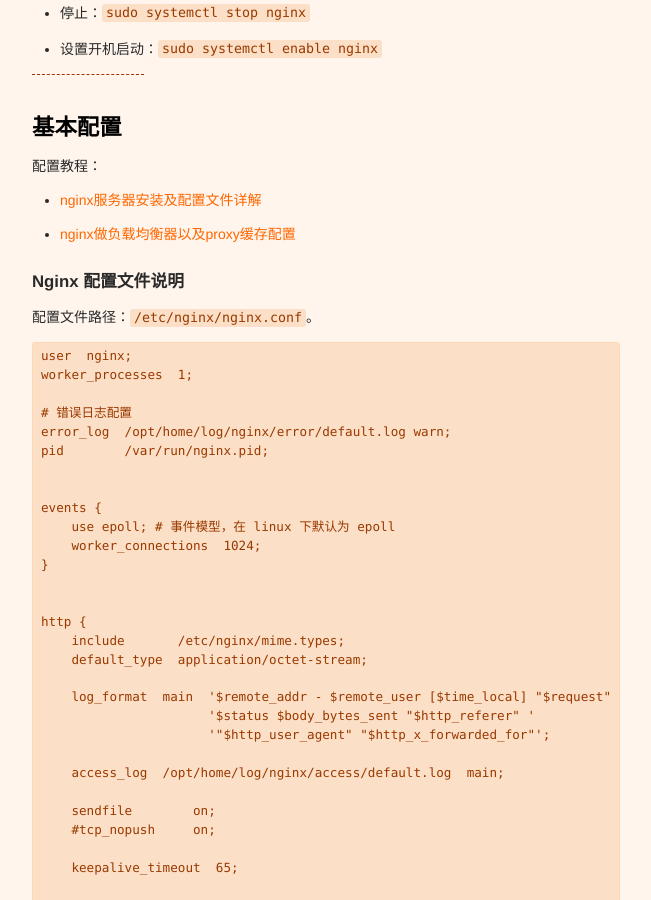
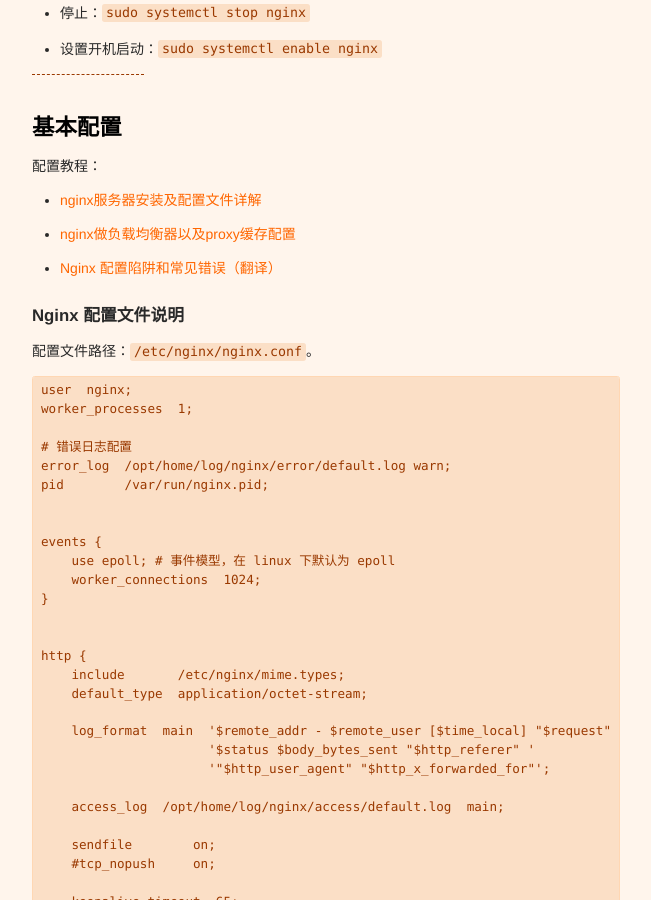
Before and after one commit to xianyuxmu/xianyuxmu.github.io, a Jekyll site: the page built from _posts/2017-04-15-nginx-learning.md, in a window 1280 px wide and 900 px high, scrolled down 872 px. Shown: the whole window, without its empty margins (314-965 px from the left). Built offline with Jekyll 4.4.1, drawn with Linux system fonts in a browser that asks for light colours; comment, search, counter and statistics services are not loaded.

Commit message:
add new content

```diff
--- a/_posts/2017-04-15-nginx-learning.md
+++ b/_posts/2017-04-15-nginx-learning.md
@@ -46,6 +46,7 @@
 
 - [nginx服务器安装及配置文件详解](https://yq.aliyun.com/articles/47359)
 - [nginx做负载均衡器以及proxy缓存配置](https://segmentfault.com/a/1190000002873747?spm=5176.100239.blogcont47359.11.3jf7bT)
+- [Nginx 配置陷阱和常见错误（翻译）](http://www.7rack.info/Nginx-Config-Pitfalls.html)
 
 ### Nginx 配置文件说明
 
```
